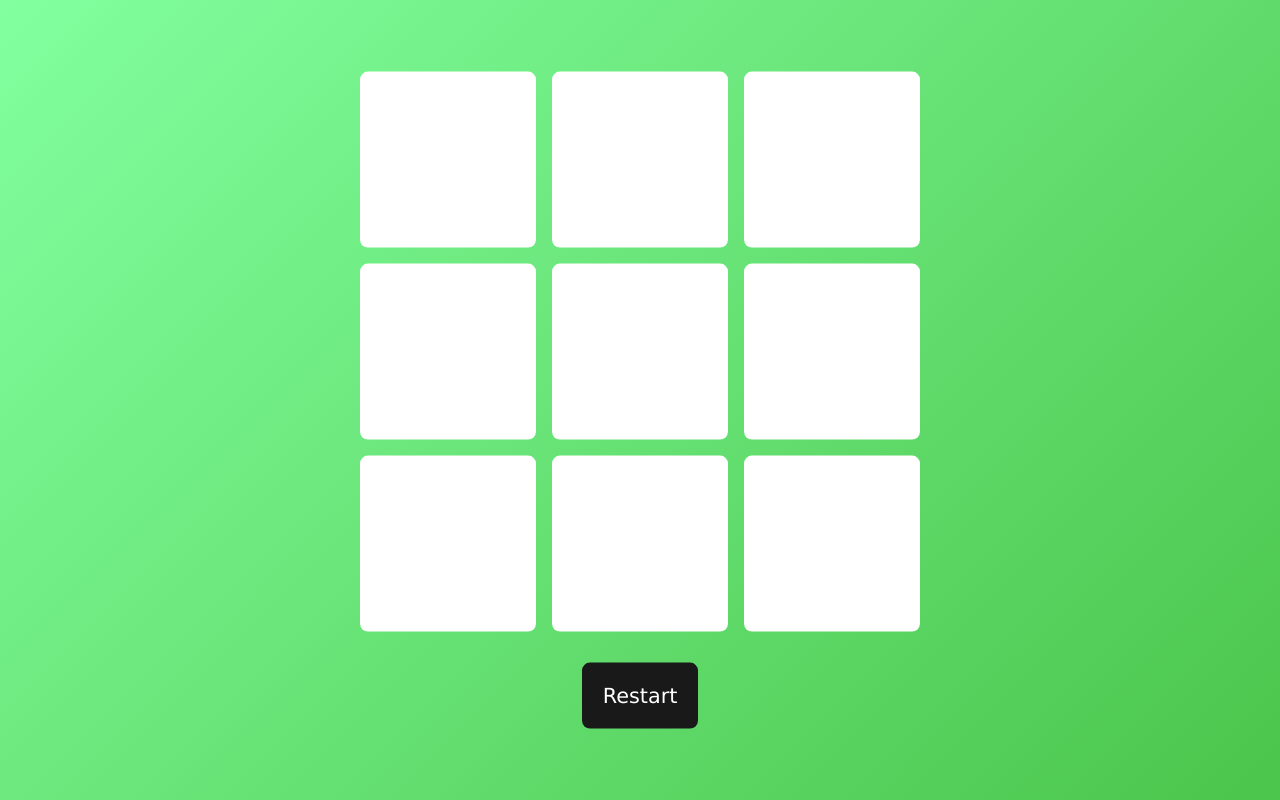
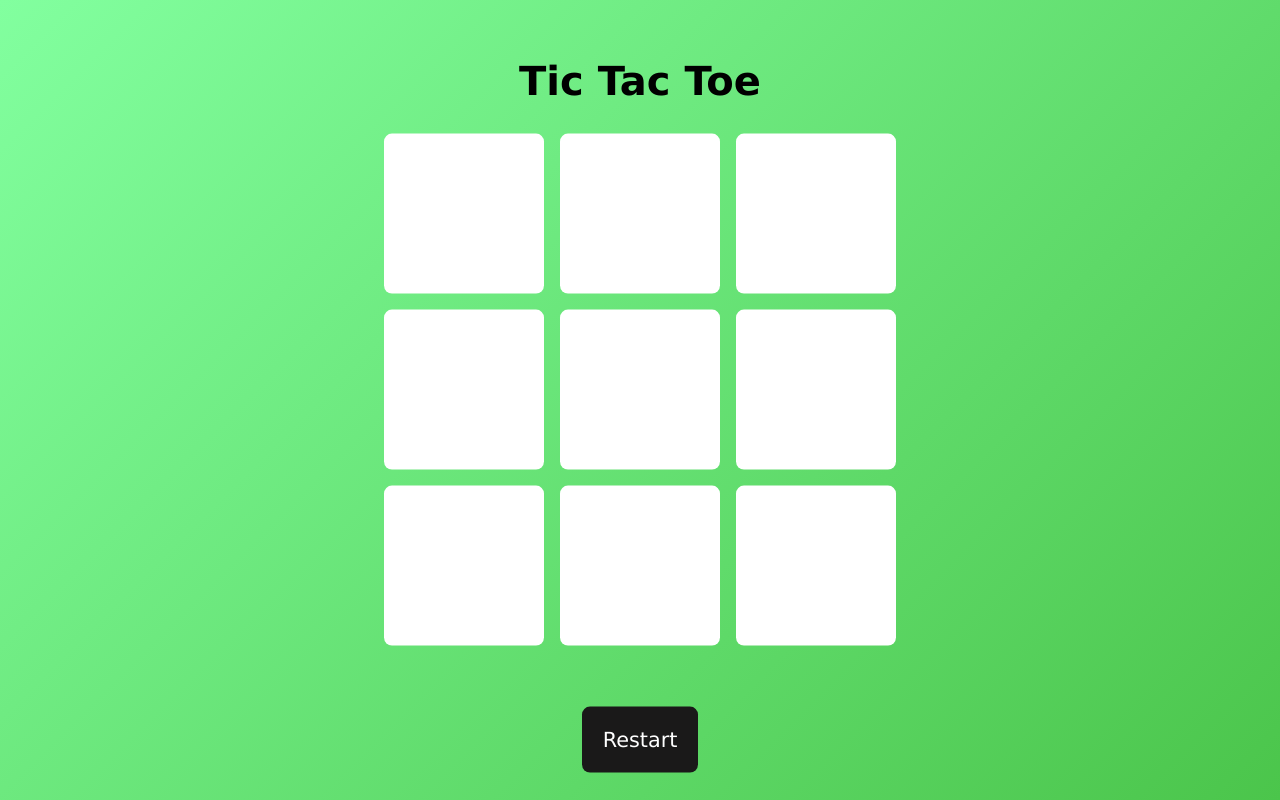
Before and after one commit to martscastrillo/tic-tac-toe-js, a plain HTML site: page index.html in a window 1280 px wide. Drawn offline with Linux system fonts and the light colour scheme.

Commit message:
add final results

```diff
--- a/index.html
+++ b/index.html
@@ -10,7 +10,9 @@
 </head>
 
 <body>
+
   <div class="wrapper">
+    <h1 class="h1">tic tac toe</h1>
     <div class="container">
       <button class="button_option"></button>
       <button class="button_option"></button>
--- a/index.js
+++ b/index.js
@@ -45,10 +45,10 @@ restartBtn.addEventListener("click", () => {
 const winFunction =(letter) => {
     disabledButtons();
     if(letter == 'X'){
-         msgRef.innerHTML = "&#x1F389; <br> 'X' Wins";
+         msgRef.innerHTML = "&#x1F389; <br> X Wins";
     }
     else{
-        msgRef.innerHTML = "&#x1F389; <br> 'O' Wins";
+        msgRef.innerHTML = "&#x1F389; <br> O Wins";
     }
 }
 // function for draw
--- a/styles.css
+++ b/styles.css
@@ -12,27 +12,36 @@ body {
 html {
 	font-size: 16px;
 }
+.h1 {
+	display: flex;
+	justify-content: center;
+	margin: 30px;
+	text-transform: capitalize;
+	font-size: 40px;
+}
 .wrapper {
 	position: absolute;
 	transform: translate(-50%, -50%);
 	top: 50%;
 	left: 50%;
 	display: flex;
+	align-items: center;
 	flex-direction: column;
 	justify-content: center;
 	flex-wrap: wrap;
 }
 .container {
-	width: 70vmin;
-	height: 70vmin;
+	width: 64vmin;
+	height: 64vmin;
 	display: flex;
 	flex-wrap: wrap;
 	gap: 2vmin;
+	margin-bottom: 30px;
 }
 .button_option {
 	background: white;
-	height: 22vmin;
-	width: 22vmin;
+	height: 20vmin;
+	width: 20vmin;
 	border: none;
 	border-radius: 8px;
 	font-size: 12vmin;
```
